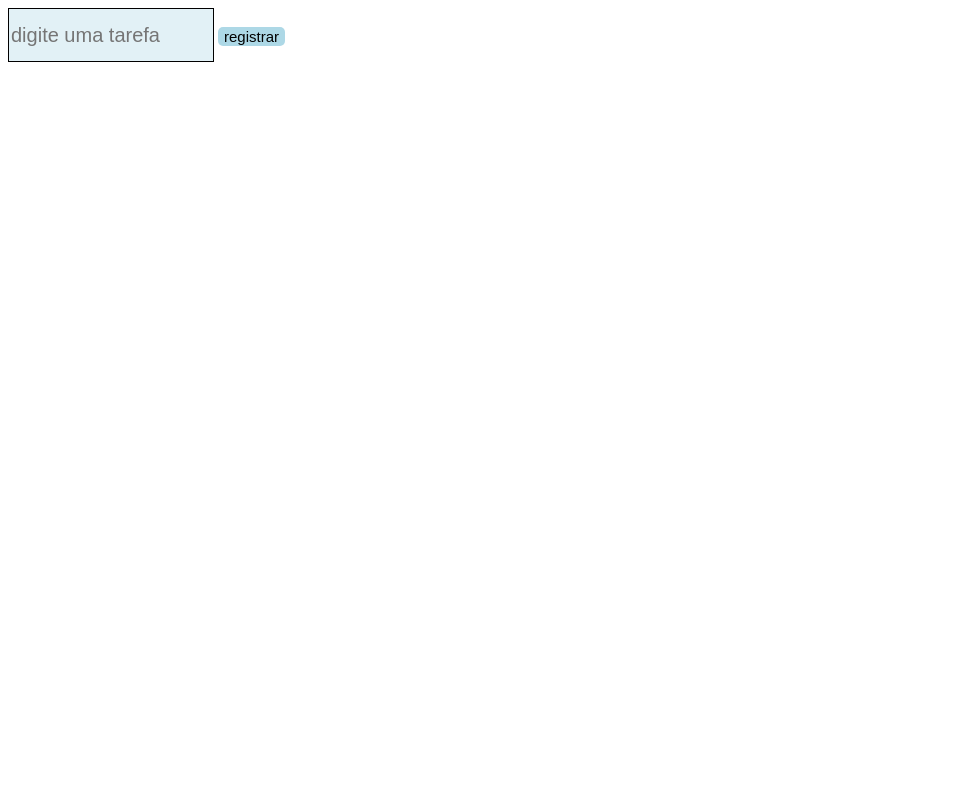
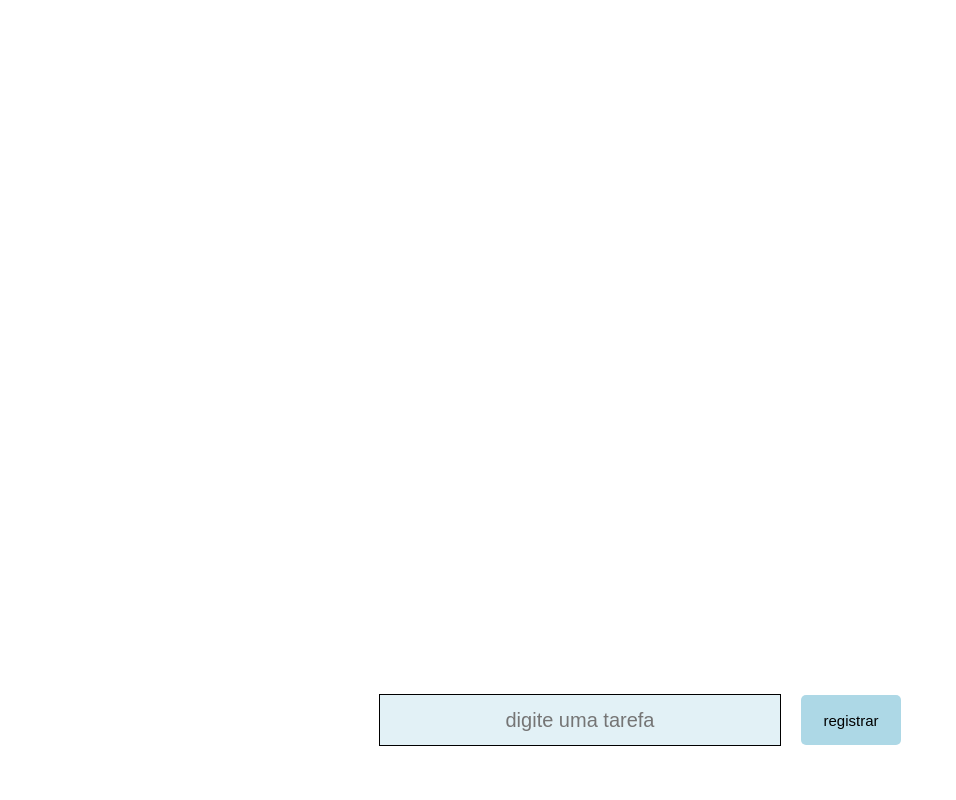
Before and after one commit to joaodellarmelina/gerenciador-de-tarefas, a plain HTML site: page index.html in a window 1280 px wide. Shown: the whole page, without its empty margins (0-956 px from the left). Drawn offline with Linux system fonts and the light colour scheme.

Commit message:
tetativa de estilização 1

```diff
--- a/index.html
+++ b/index.html
@@ -8,42 +8,120 @@
     <title>LISTA DE TAREFAS</title>
     <script src="script.js" defer></script>
     <style>
+        * {
+            margin: 0;
+            padding: 0;
+            height: 100%;
+        }
+
+        body {
+            background-color: rgba(255, 255, 255, 0.473);
+            display: flex;
+            justify-content: center;
+            align-items: center;
+
+        }
+
+        .tarefas {
+            height: 80%;
+            width: 50%;
+            display: flex;
+            justify-content: center;
+            align-items: center;
+        }
+
+        ul {
+            width: 40rem;
+            display: flex;
+            flex-flow: column;
+            gap: 10px;
+        }
+
+        li {
+            height: 0;
+            display: flex;
+            flex-flow: row-reverse;
+            justify-content: space-between;
+        }
+
+
+
+        .input {
+            height: 20%;
+            display: flex;
+            align-items: center;
+            justify-content: center;
+        }
+
         .botão {
             border: none;
             background-color: lightblue;
             border-radius: 5px;
             font-size: 15px;
             cursor: pointer;
+            width: 100px;
+            height: 50px;
         }
+
+        .excluir {
+            border: none;
+            background-color: rgb(255, 255, 255);
+            border-radius: 5px;
+            font-size: 30px;
+            cursor: pointer;
+            height: 20px;
+        }
+
 
         input {
             background-color: rgba(173, 216, 230, 0.349);
             color: black;
             border: 0.1px black solid;
-            width: 200px;
+            width: 400px;
             height: 50px;
             font-size: 20px;
             font-family: sans-serif;
             text-transform: lowercase;
+            margin-right: 20px;
+            text-align: center;
         }
+
+        input:focus {
+            border: none;
+            background-color: rgba(173, 216, 230, 0.315);
+        }
+
+
 
         ul li {
             text-transform: lowercase;
             font-family: sans-serif;
+            font-size: 20px;
             list-style: none;
+            margin: 20px;
         }
     </style>
 
 </head>
 
-<body id="app">
-    <input type="text" placeholder="digite uma tarefa">
-    <button class="botão">registrar</button>
+<body>
+    <div id="app">
 
-    <ul>
+        <div class="tarefas">
+            <ul>
+                <!-- <li>TESTANDO LISTA
+                    <button class="excluir">excluir</button>
+                </li> -->
+            </ul>
+        </div>
 
-    </ul>
+        <div class="input">
+            <input type="text" maxlength="20" placeholder="digite uma tarefa">
+            <button class="botão">registrar</button>
+        </div>
 
+
+    </div>
 </body>
 
 </html>
--- a/script.js
+++ b/script.js
@@ -18,9 +18,9 @@ function mostrarTarefa() {
         let text = document.createTextNode(todo)
 
         let button = document.createElement("a");
-        button.appendChild(document.createTextNode('excluir'));
+        button.appendChild(document.createTextNode('X'));
         button.onclick = deletarTarefa;
-        button.classList.add("botão")
+        button.classList.add("excluir")
 
 
         elementos.ul.appendChild(li)
```
